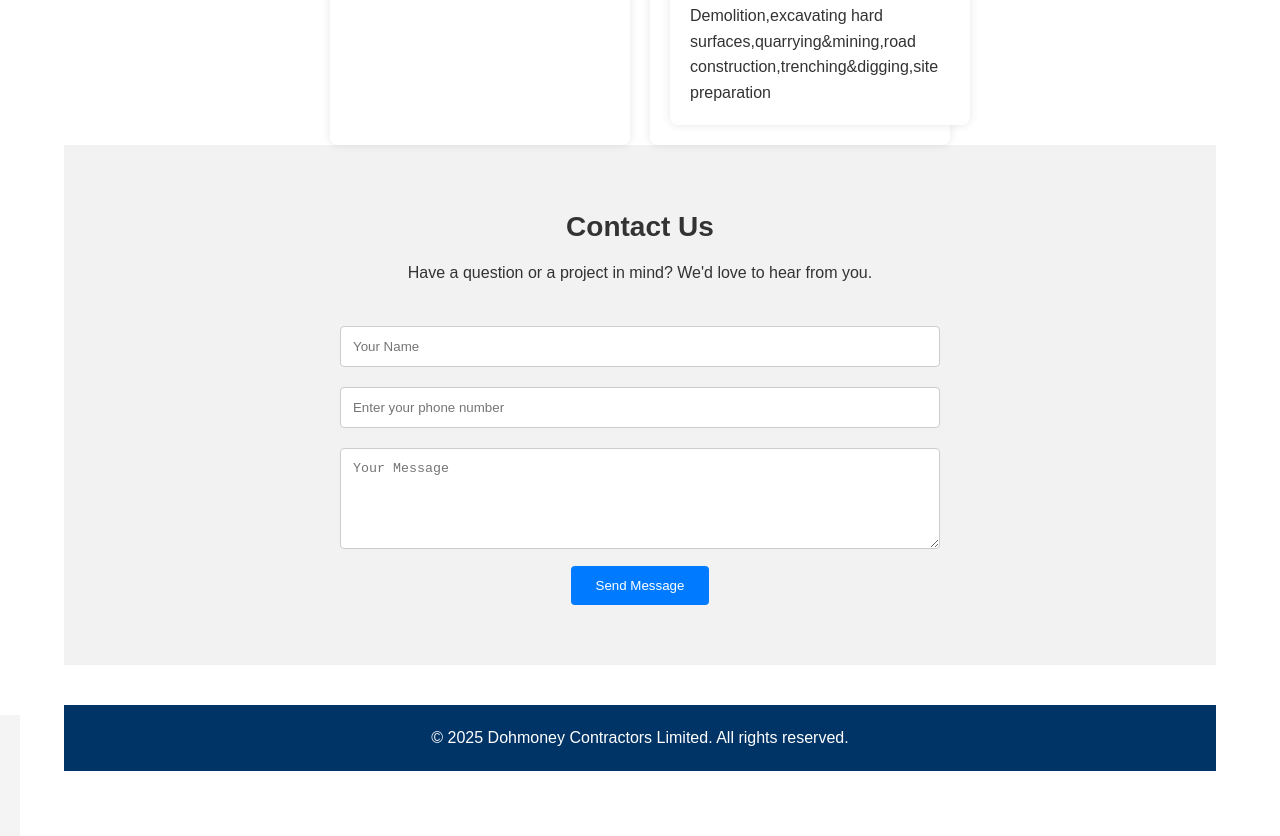
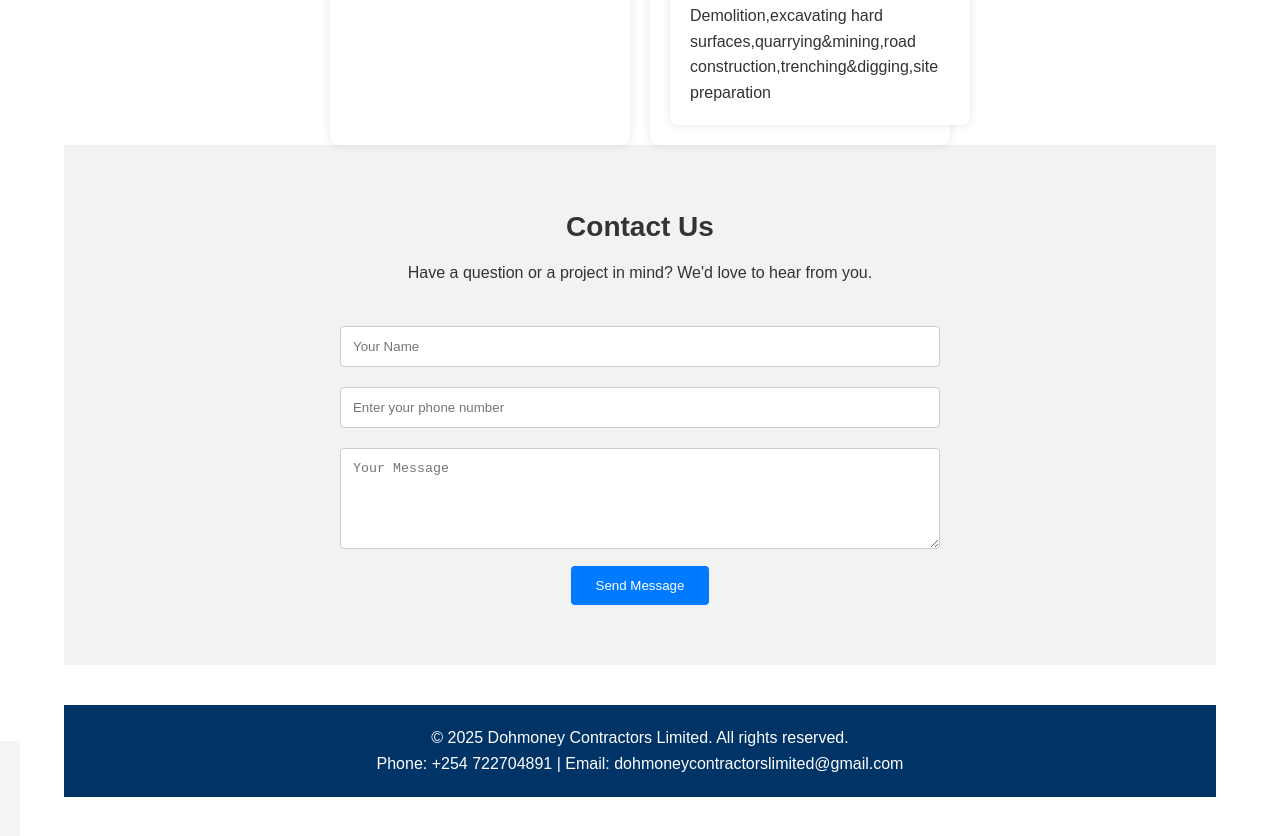
Before and after one commit to Dohmoney-01/dohmoney-landing-page, a plain HTML site: page index.html in a window 1280 px wide. Shown: the part 4399-5235 px from the top of the page. Drawn offline with Linux system fonts and the light colour scheme.

Commit message:
Update index.html

```diff
--- a/index.html
+++ b/index.html
@@ -146,11 +146,12 @@
   </div>
 </section>
 
-        <footer>
-            <div class="container">
-                <p>&copy; 2025 Dohmoney Contractors Limited. All rights reserved.</p>
-            </div>
-        </footer>
+       <footer>
+  <div class="container">
+    <p>&copy; 2025 Dohmoney Contractors Limited. All rights reserved.</p>
+    <p>Phone: +254 722704891 | Email: dohmoneycontractorslimited@gmail.com</p>
+  </div>
+       </footer>
     <script>
   const contactForm = document.getElementById('contact-form');
   const responseMessage = document.getElementById('form-response');
```
